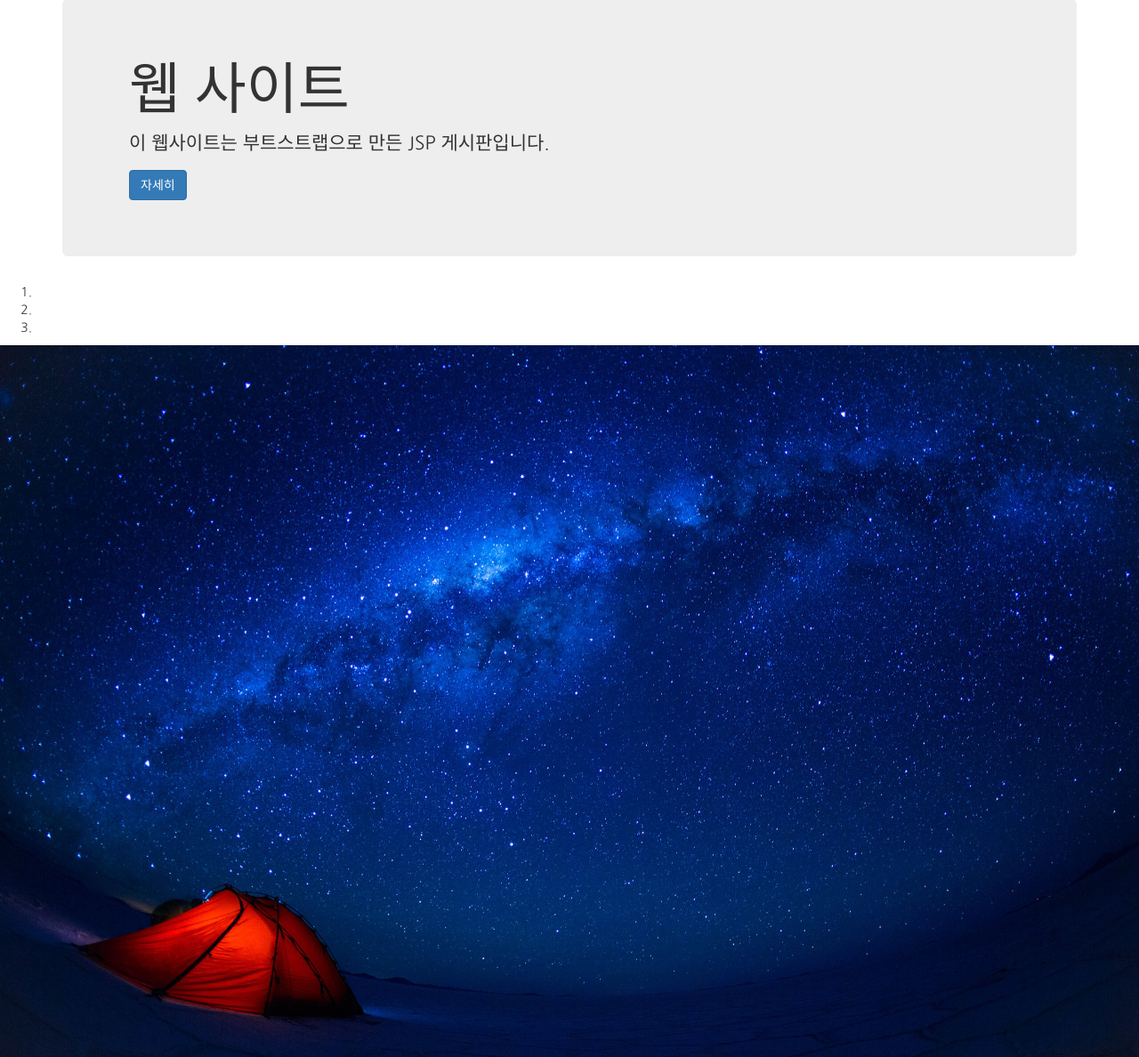
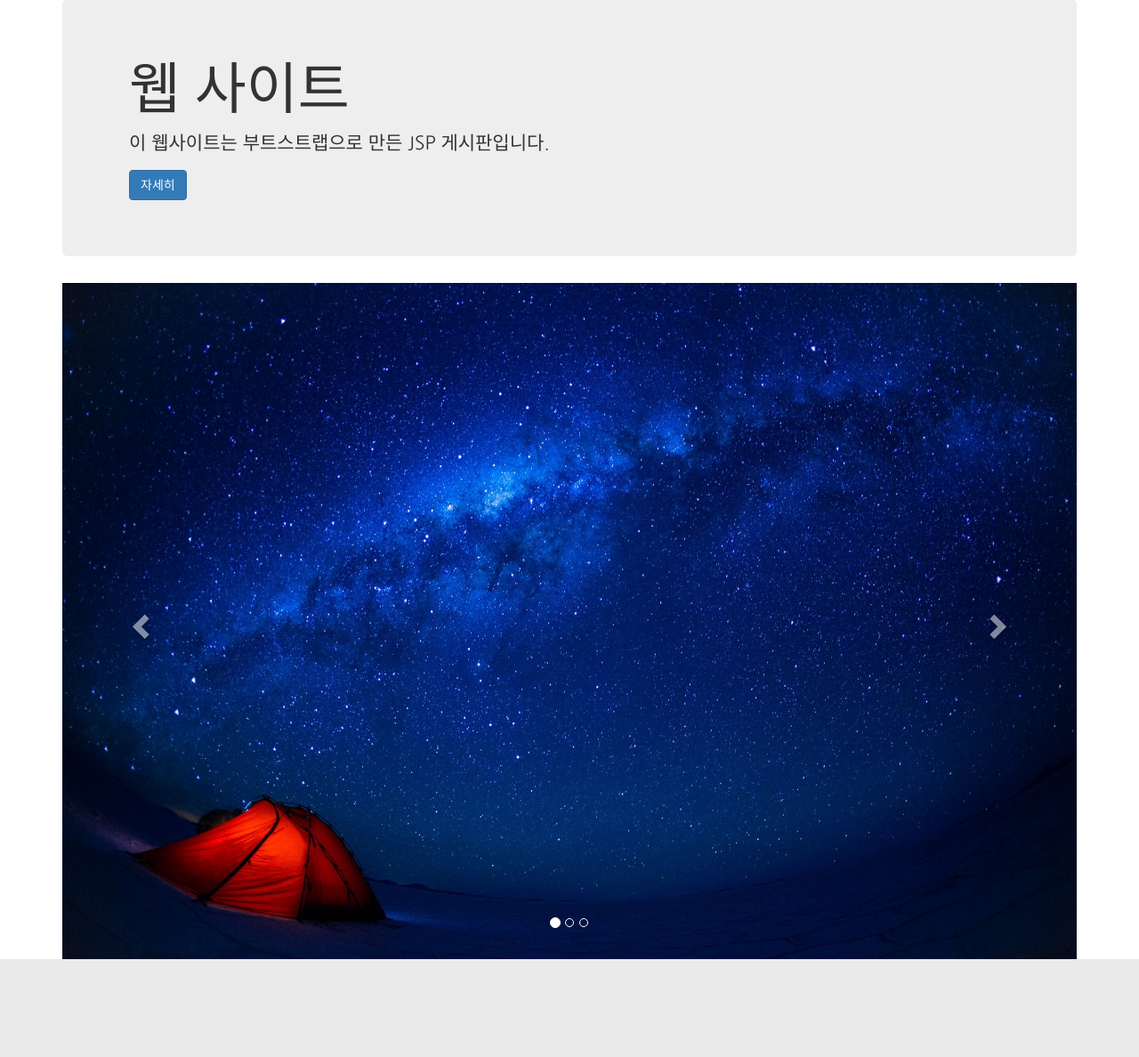
Before and after one commit to ujh1317/board_jsp, a Java web app: page /main.jsp in a window 1280 px wide. Shown: the part 73-1261 px from the top of the page at 89% size. After the commit the page ends 1151 px from the top, so only its background shows below. Run offline with Tomcat 11, a stand-in JSP engine, Linux system fonts and the light colour scheme; some libraries are stand-ins or nearby versions; some web fonts are replaced.

Commit message:
01/27 main.jsp

```diff
--- a/Board_jsp/WebContent/main.jsp
+++ b/Board_jsp/WebContent/main.jsp
@@ -72,9 +72,9 @@
 			</div>
 		</div>
 	</div>
-	<div class="cantainer">
-		<div id="myCarousel" class="carousel" data-ride="carousel">
-			<ol class="carousel-indocators">
+	<div class="container">
+		<div id="myCarousel" class="carousel slide" data-ride="carousel">
+			<ol class="carousel-indicators">
 				<li data-target="#myCarousel" data-silde-to="0" class="active"></li>
 				<li data-target="#myCarousel" data-silde-to="1"></li>
 				<li data-target="#myCarousel" data-silde-to="2"></li>
@@ -90,6 +90,12 @@
 					<img src="imgs/3.jpg">
 				</div>
 			</div>
+			<a href="#myCarousel" class="left carousel-control" data-slide="prev">
+				<span class="glyphicon glyphicon-chevron-left"></span>
+			</a>
+			<a href="#myCarousel" class="right carousel-control" data-slide="next">
+				<span class="glyphicon glyphicon-chevron-right"></span>
+			</a>
 		</div>
 	</div>
 	<script src="https://code.jquery.com/jquery-3.1.1.min.js"></script>
```
Also changed, not shown: Board_jsp/WebContent/imgs/1.jpg, Board_jsp/WebContent/imgs/3.jpg.
